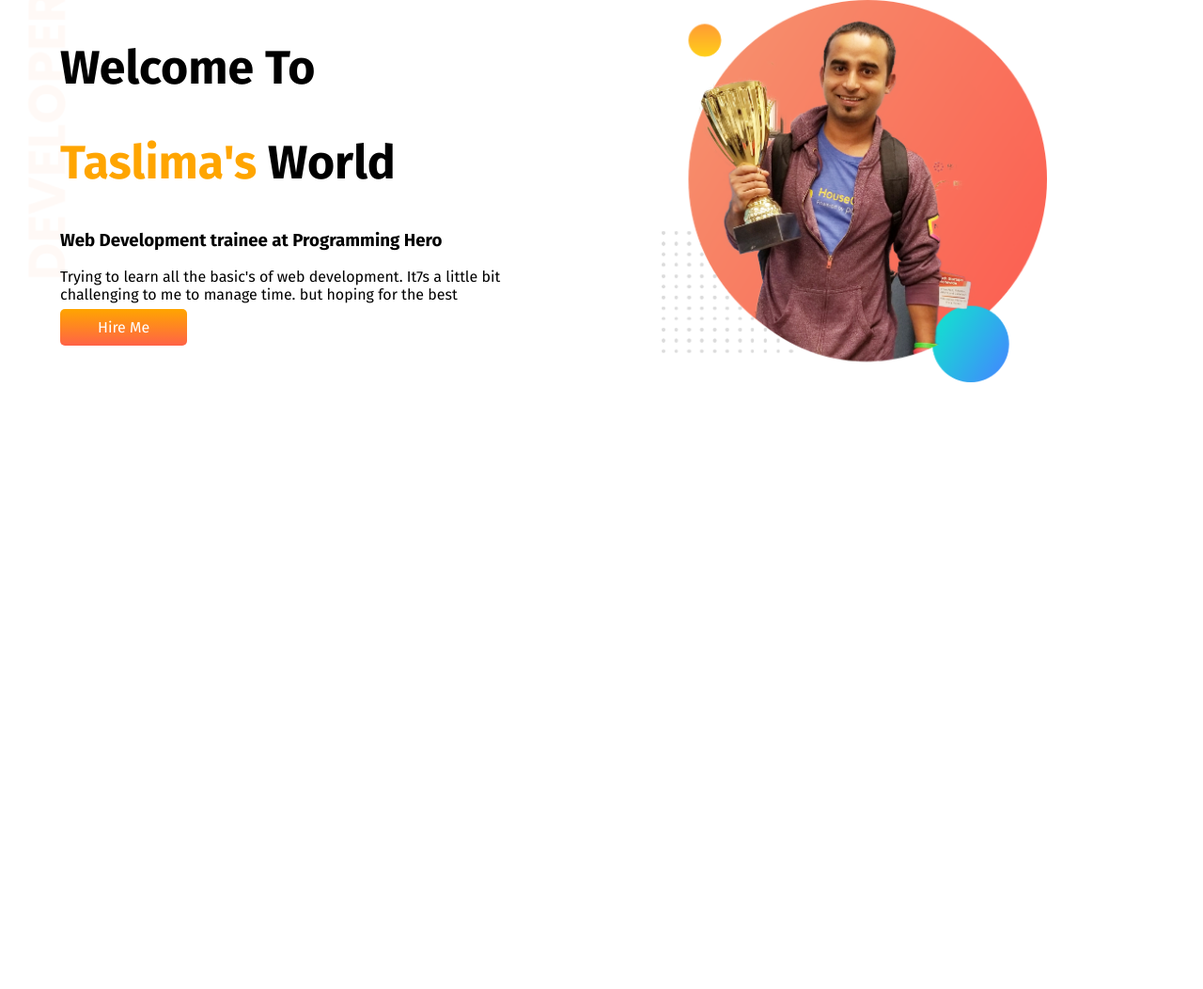
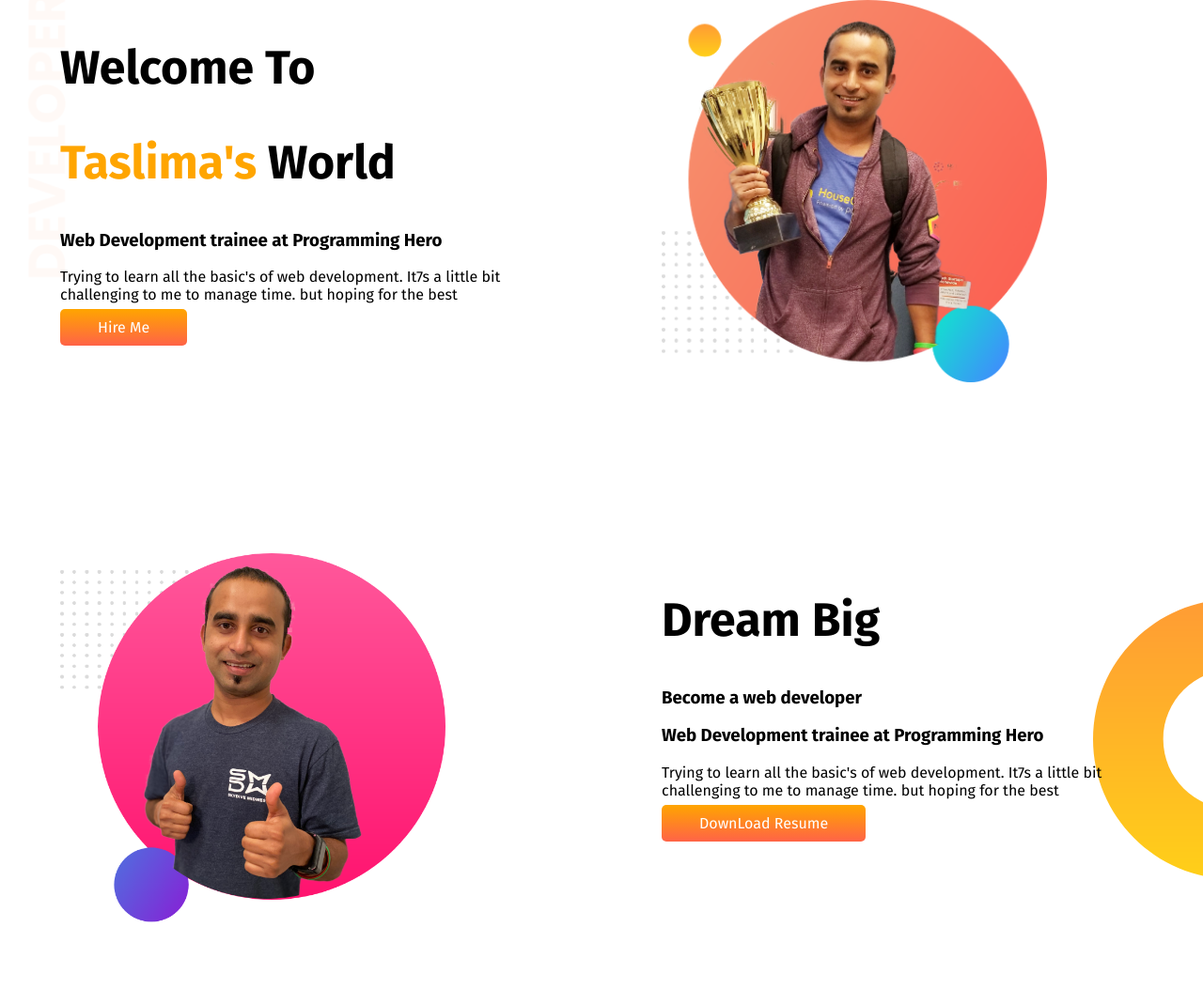
Before and after one commit to taslima63/Developer-Portfolio, a plain HTML site: page index.html in a window 1280 px wide. Shown: the part 64-1117 px from the top of the page at 94% size. Before the commit the page ends 800 px from the top, so only its background shows below. Drawn offline with Linux system fonts and the light colour scheme.

Commit message:
dream-big Added

```diff
--- a/Style.css
+++ b/Style.css
@@ -12,6 +12,7 @@ h1{
 }
 section {
     display: flex;
+    margin-bottom: 50px;
 }
 
 .half-width{
@@ -36,3 +37,8 @@ section {
     background-image: url(images/top-banner.png) ;
     background-repeat: no-repeat;
 }
+.dream-big{
+    background-image: url(images/dream-bg.png) ;
+    background-repeat: no-repeat;
+    background-position: right;
+}
--- a/index.html
+++ b/index.html
@@ -28,6 +28,21 @@
             <img src="images/jhankar.png" alt="">
         </div>
     </section>
+    <section class="dream-big">
+        <div class="half-width">
+            <img src="images/jhankar2.png" alt="">
+        </div>
+        <div class="half-width">
+            <h1>Dream Big</h1>
+            <h3>Become a web developer</h3>
+            <h3>Web Development trainee at Programming Hero</h3>
+            <p>Trying to learn all the basic's of web development. It7s a little bit challenging to me to manage time.
+                but hoping for the best</p>
+            <a class="link-button" href="https://www.linkedin.com/in/taslima-akter-9196aa142/" target="-blank">DownLoad
+                Resume</a>
+        </div>
+
+    </section>
 
 
 </body>
```
